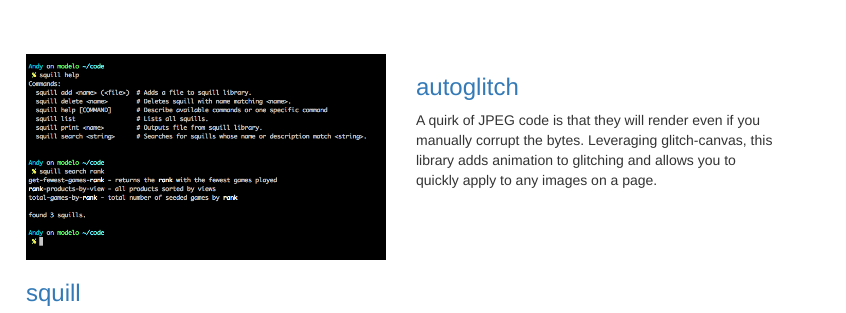
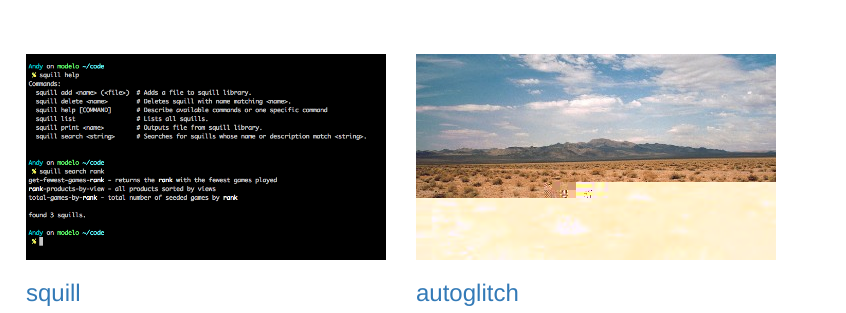
Before and after one commit to abeering/abeering.github.io, a plain HTML site: page _site/index.html in a window 1280 px wide. Shown: the part 411-724 px from the top of the page, 434-1280 px from the left. Drawn offline with nearby package versions, Linux system fonts and the light colour scheme.

Commit message:
update autoglitch

```diff
--- a/_site/javascripts/autoglitch.js
+++ b/_site/javascripts/autoglitch.js
@@ -20,6 +20,17 @@
     var i;
     for(i = 0; i < autoglitch_images.length; i++){
       var autoglitch_image = autoglitch_images[i];
+      if(autoglitch_image.complete){
+        initAutoglitchImage(autoglitch_image);
+      } else {
+        autoglitch_image.onload = function(){
+          initAutoglitchImage(autoglitch_image);
+        };
+      }
+    }
+  }
+
+  function initAutoglitchImage(autoglitch_image){
     // if there are no height/width attributes set (vs css)
     // we need to ensure they are set or it will never render to canvas correctly
     // (unrelated to this code)
@@ -35,12 +46,11 @@
     autoglitch_image.parentNode.appendChild(canvas_replacement);
     autoGlitch(autoglitch_image, canvas_replacement, autoglitch_image.dataset);
   }
-  }
 
   function generateCanvasReplacement(image_el){
     var canvas = document.createElement("canvas");
-    canvas.width = image_el.width;
-    canvas.height = image_el.height;
+    canvas.width = image_el.getAttribute('width');
+    canvas.height = image_el.getAttribute('height');
     return canvas;
   }
 
```
Also changed, not shown: _site/index.html (+0 -2 lines), index.html (+0 -2 lines), javascripts/autoglitch.js (+13 -3 lines). Lines whose indentation alone changed are shown as unchanged.
